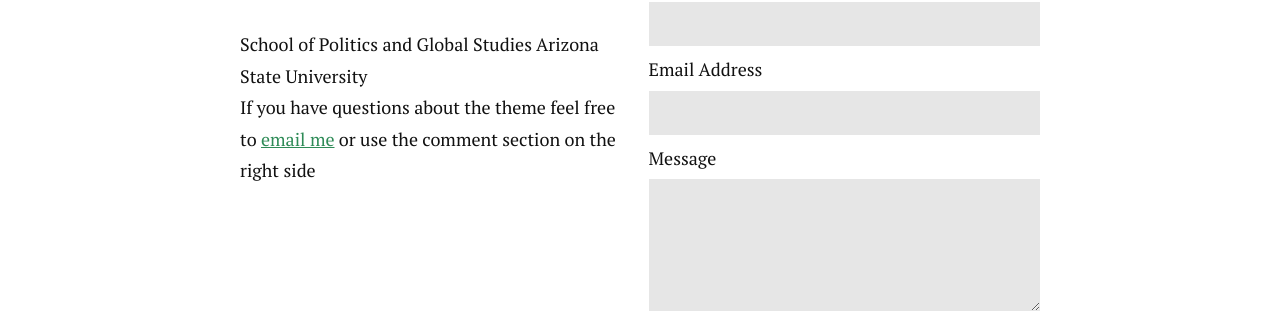
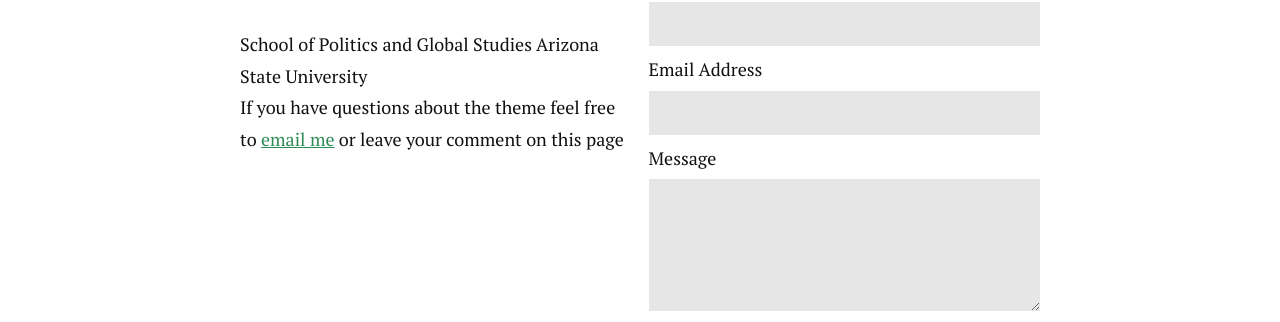
Before and after one commit to haowang666/haowang666.github.io, a Jekyll site: the page built from contact.md, in a window 1280 px wide. Shown: the part 447-769 px from the top of the page. Built offline with Jekyll 4.4.1, drawn with Linux system fonts in a browser that asks for light colours; nearby versions of some CDN libraries.

Commit message:
Update contact.md

```diff
--- a/contact.md
+++ b/contact.md
@@ -12,7 +12,8 @@
 
     Arizona State University
 
-    <p>If you have questions about the theme feel free to <a href="mailto:haowang@asu.edu">email me</a> or use the comment section on the right side</p>
+    <p>If you have questions about the theme feel free to <a href="mailto:haowang@asu.edu">email me</a> or leave your comment on this page</p>
+
   </div>
   <form action="http://formspree.io/hao.w.nju@gmail.com" method="POST">
     <label for="name">Name</label>
```
